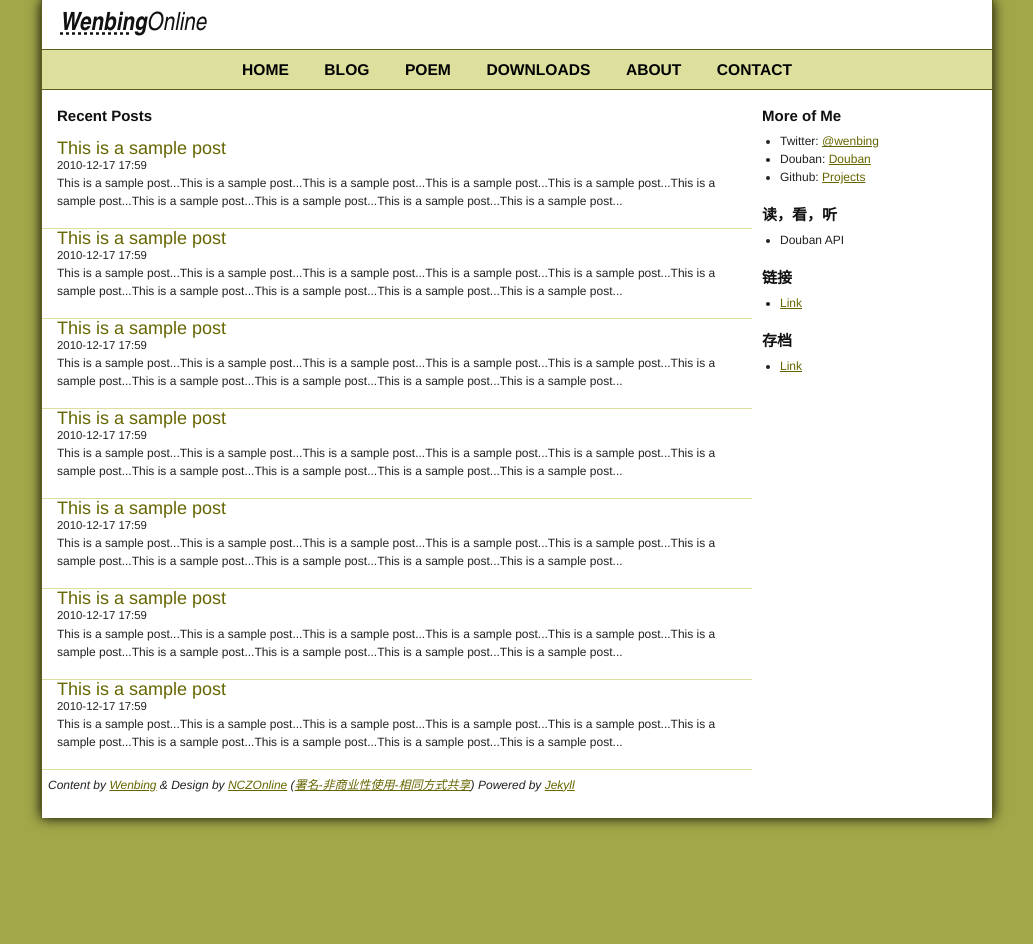
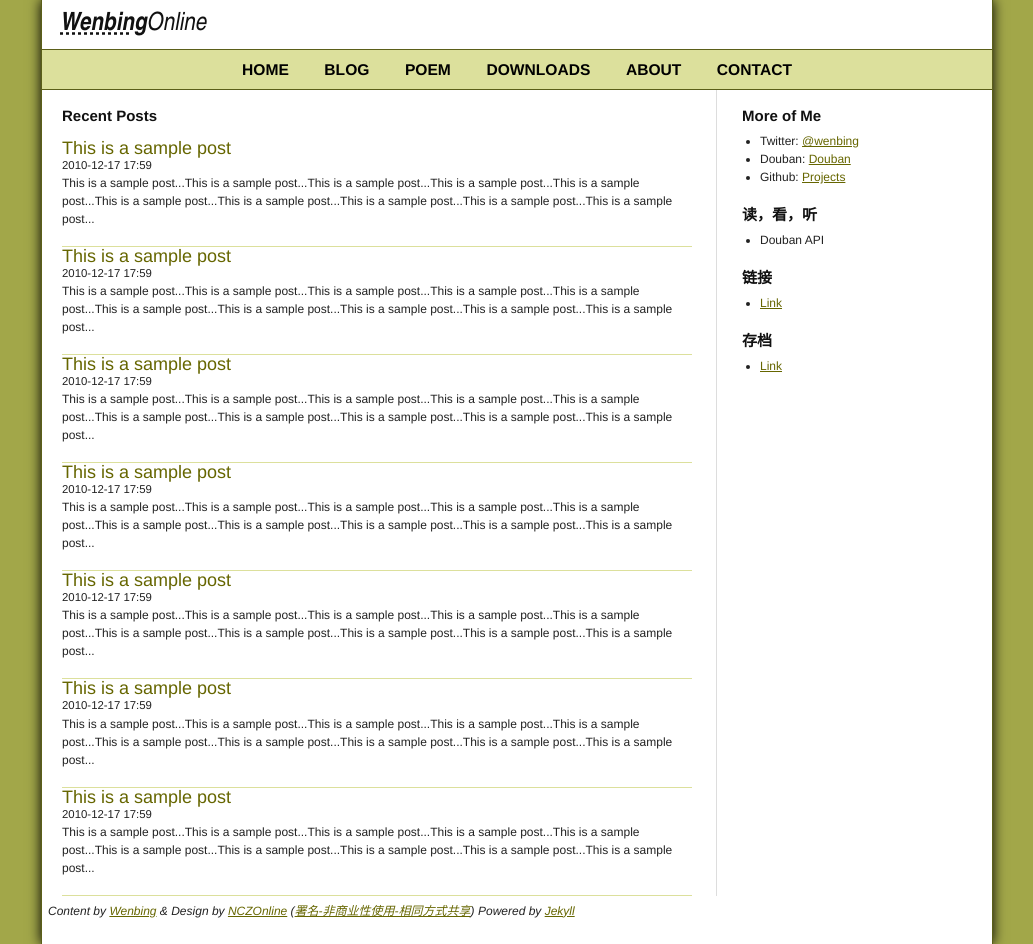
Before and after one commit to GunioRobot/wenbing.github.com, a Jekyll site: the page built from labs/index.markdown, in a window 1280 px wide. Shown: the whole page, without its empty margins (123-1156 px from the left). Built offline with Jekyll 4.4.1, drawn with Linux system fonts in a browser that asks for light colours; Markdown is read by kramdown in place of the engine named in the settings; before the commit the page ends 900 px from its top, so only the background shows below that.

Commit message:
layout change

```diff
--- a/_layouts/labs.html
+++ b/_layouts/labs.html
@@ -7,7 +7,7 @@
 </div>
 
 <div id="bd">
-  <div id="content" class="span-18">
+  <div id="content" class="span-16 prepend-1 colborder">
     {{ content }}
   </div>
 
--- a/files/css/style.css
+++ b/files/css/style.css
@@ -17,12 +17,15 @@
 }
 
 #doc .post-snippet {
-  padding-left: 15px;
   border-bottom: 1px solid #DCE09C;
 }
 
+#content {
+  padding-left: 20px;
+}
+
 #content h2 {
-  padding: 15px 0 0 15px;
+  padding-top: 15px;
 }
 
 #content .post-head h2 a, #content .post-head h3 a {
@@ -38,7 +41,11 @@
 #content .post-head h3,
 #content .post-head p {
   margin-bottom: 0;
-  }
+}
+
+#sidebar {
+  padding-right: 20px;
+}
 
 #hd {
   border-bottom: 1px solid #5B5F19;
```
